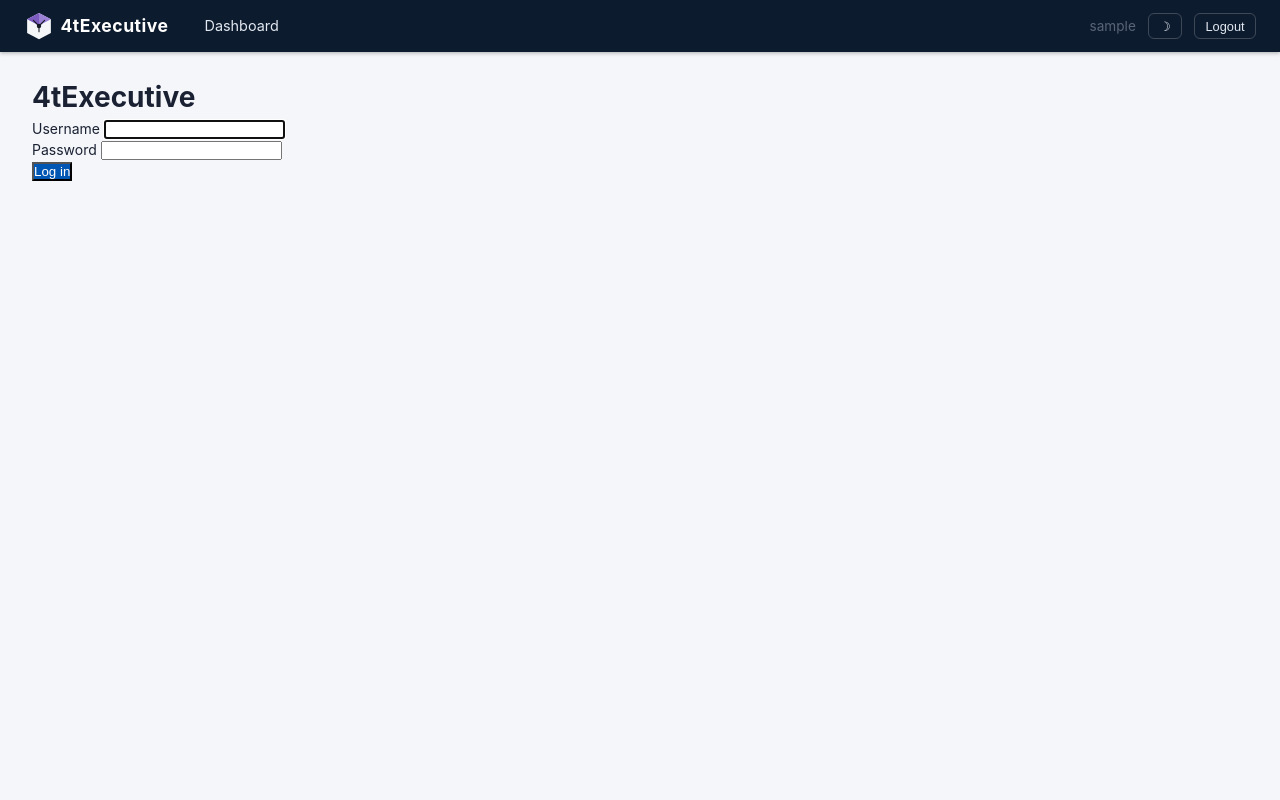
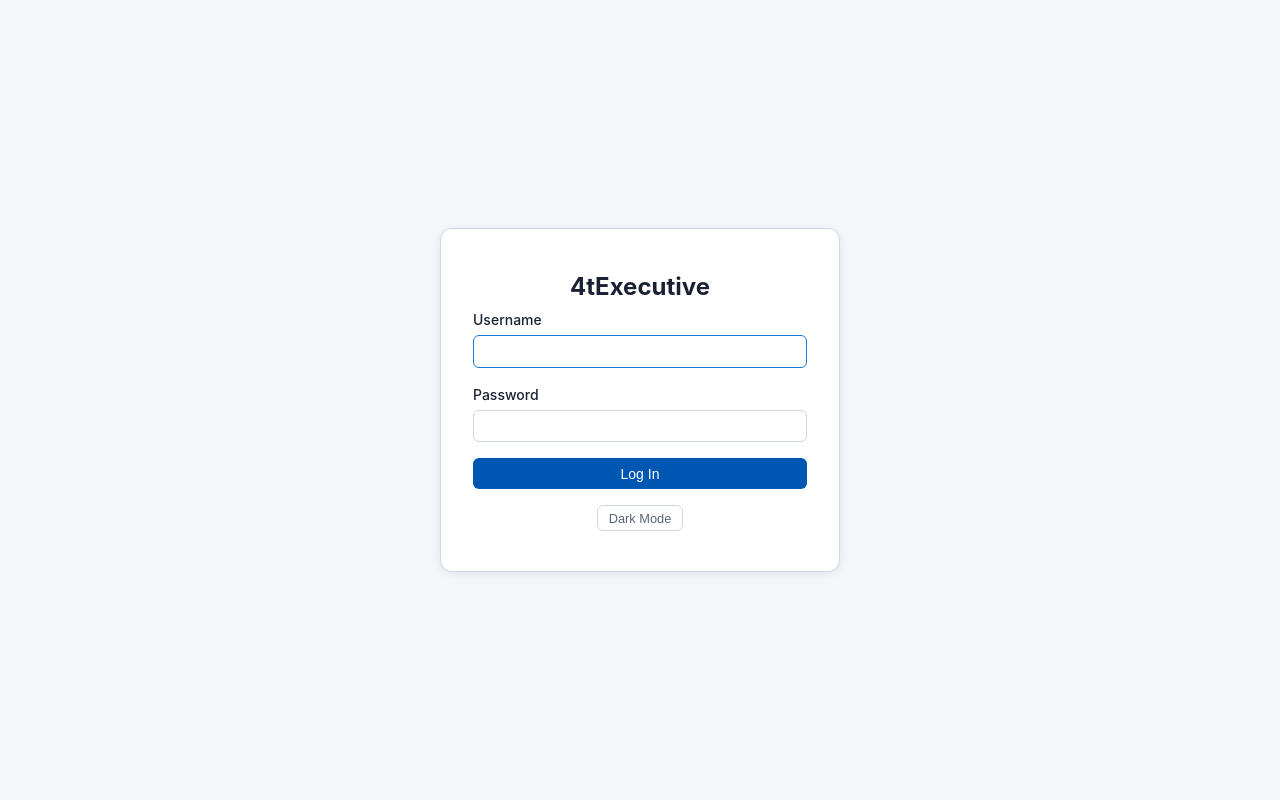
Before and after one commit to gatecrest-labs/4tExecutive, a Flask app: template app/templates/login.html in a window 1280 px wide. Run offline with Flask 3, Linux system fonts and the light colour scheme; the template is opened without the code that fills it, so the values that code supplies are empty; the visitor is signed in with stand-in values (Sample User, id 1).

Commit message:
Rebuild login page to match 4thealth-plus's standalone login layout

```diff
--- a/app/templates/login.html
+++ b/app/templates/login.html
@@ -1,21 +1,50 @@
-{% extends "base.html" %}
-{% block content %}
-<div class="auth-page">
-  <div class="auth-card">
-    <h1>4tExecutive</h1>
-    {% if error %}<p class="error">{{ error }}</p>{% endif %}
-    <form method="post">
+<!doctype html>
+<html data-theme="{{ request.cookies.get('theme', 'light') }}">
+<head>
+  <meta charset="utf-8">
+  <meta name="viewport" content="width=device-width, initial-scale=1.0">
+  <meta name="csrf-token" content="{{ csrf_token() }}">
+  <title>Login — 4tExecutive</title>
+  <link rel="stylesheet" href="{{ url_for('static', filename='css/app.css') }}">
+</head>
+<body class="login-page">
+<div class="login-card">
+  <h1 class="login-title">4tExecutive</h1>
+
+  {% with messages = get_flashed_messages(with_categories=true) %}
+    {% for cat, msg in messages %}
+    <div class="alert alert-{{ cat }}">{{ msg }}</div>
+    {% endfor %}
+  {% endwith %}
+
+  <form method="post" action="{{ url_for('auth.login') }}" autocomplete="off">
+    <input type="hidden" name="csrf_token" value="{{ csrf_token() }}">
+    <div class="form-group">
+      <label for="username">Username</label>
+      <input type="text" id="username" name="username" class="form-control"
+             autocomplete="username" required autofocus>
+    </div>
+    <div class="form-group">
+      <label for="password">Password</label>
+      <input type="password" id="password" name="password" class="form-control"
+             autocomplete="current-password" required>
+    </div>
+    <button type="submit" class="btn btn-primary btn-block">Log In</button>
+  </form>
+
+  <div class="login-theme-row">
+    <form method="post" action="{{ url_for('theme.set_theme') }}" style="display:inline">
       <input type="hidden" name="csrf_token" value="{{ csrf_token() }}">
-      <div class="form-field">
-        <label for="username">Username</label>
-        <input class="form-input" id="username" type="text" name="username" autofocus>
-      </div>
-      <div class="form-field">
-        <label for="password">Password</label>
-        <input class="form-input" id="password" type="password" name="password">
-      </div>
-      <button class="btn-primary" type="submit">Log in</button>
+      <input type="hidden" name="next" value="{{ request.path }}">
+      {% if request.cookies.get('theme', 'light') == 'dark' %}
+        <input type="hidden" name="theme" value="light">
+        <button type="submit" class="btn btn-sm btn-ghost">Light Mode</button>
+      {% else %}
+        <input type="hidden" name="theme" value="dark">
+        <button type="submit" class="btn btn-sm btn-ghost">Dark Mode</button>
+      {% endif %}
     </form>
   </div>
 </div>
-{% endblock %}
+</body>
+</html>
```
Also changed, not shown: app/routes/auth_routes.py (+3 -4 lines), tests/test_auth_routes.py (+2 -2 lines).
